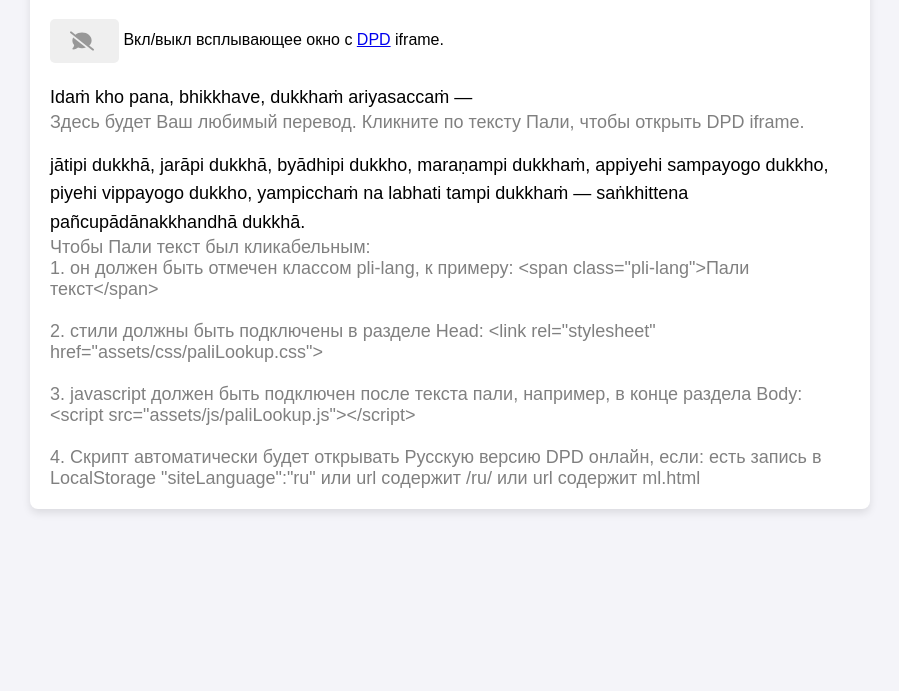
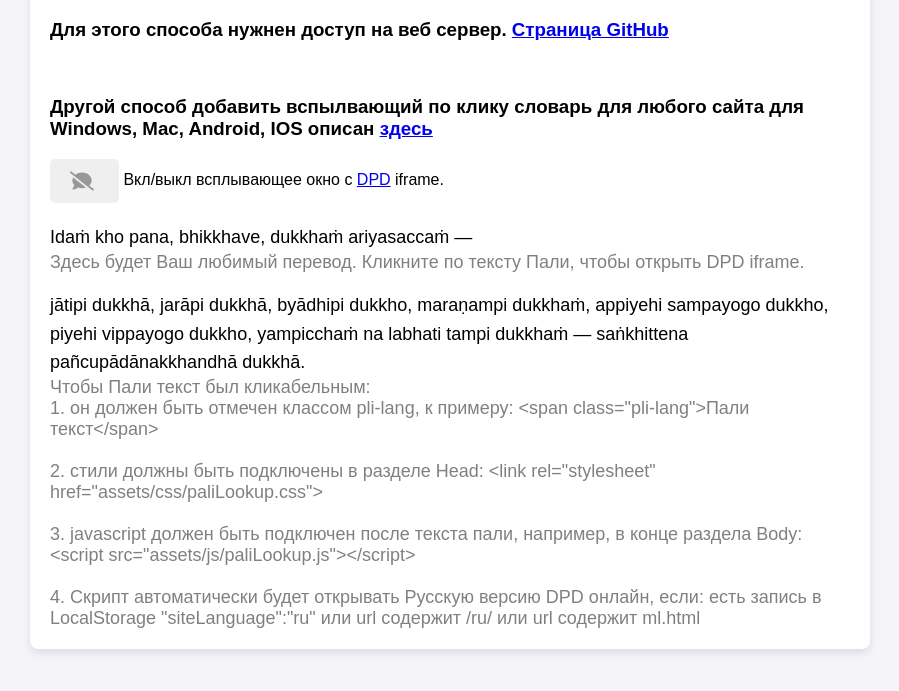
Before and after one commit to o28o/dictPlugin, a plain HTML site: page demo-ru-ml.html in a window 1280 px wide. Shown: the part 99-790 px from the top of the page, without its empty margins (190-1089 px from the left). Drawn offline with Linux system fonts and the light colour scheme.

Commit message:
Update demo-ru-ml.html

```diff
--- a/demo-ru-ml.html
+++ b/demo-ru-ml.html
@@ -19,6 +19,10 @@
     </div>
 
  <h1>Демо popup-словаря Пали</h1>
+       <h3>Для этого способа нужнен доступ на веб сервер. <a href="https://github.com/o28o/dictPlugin">Страница GitHub</a></h3>
+<br>
+       <h3>Другой способ добавить вспылвающий по клику словарь для любого сайта для Windows, Mac, Android, IOS описан <a href="   https://github.com/o28o/dictPlugin/blob/main/ExtentionMethod.md">здесь</a></h3>
+
 
 <!-- включите в ваш проект Кнопка -->
     <button class="toggle-dict-btn">
```
